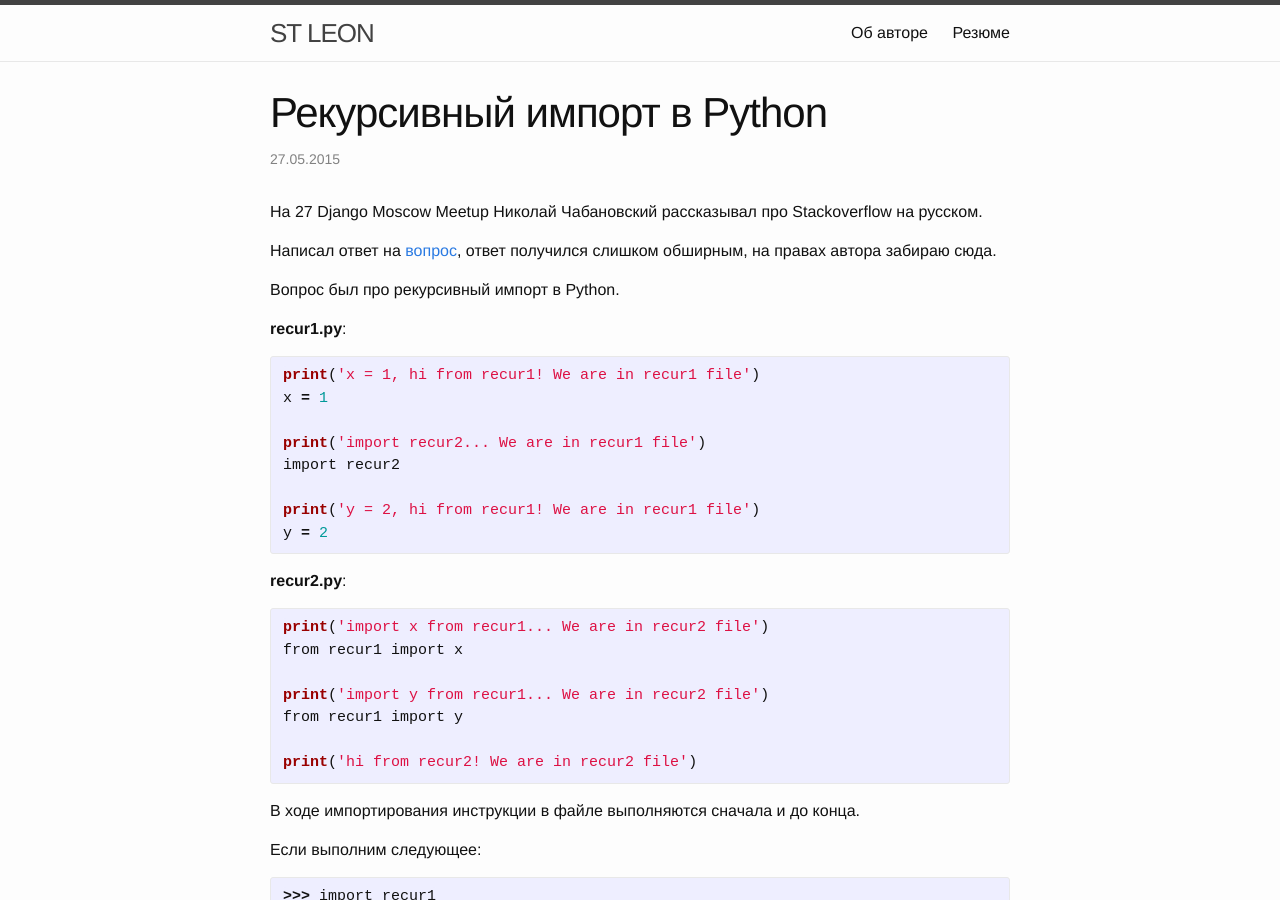
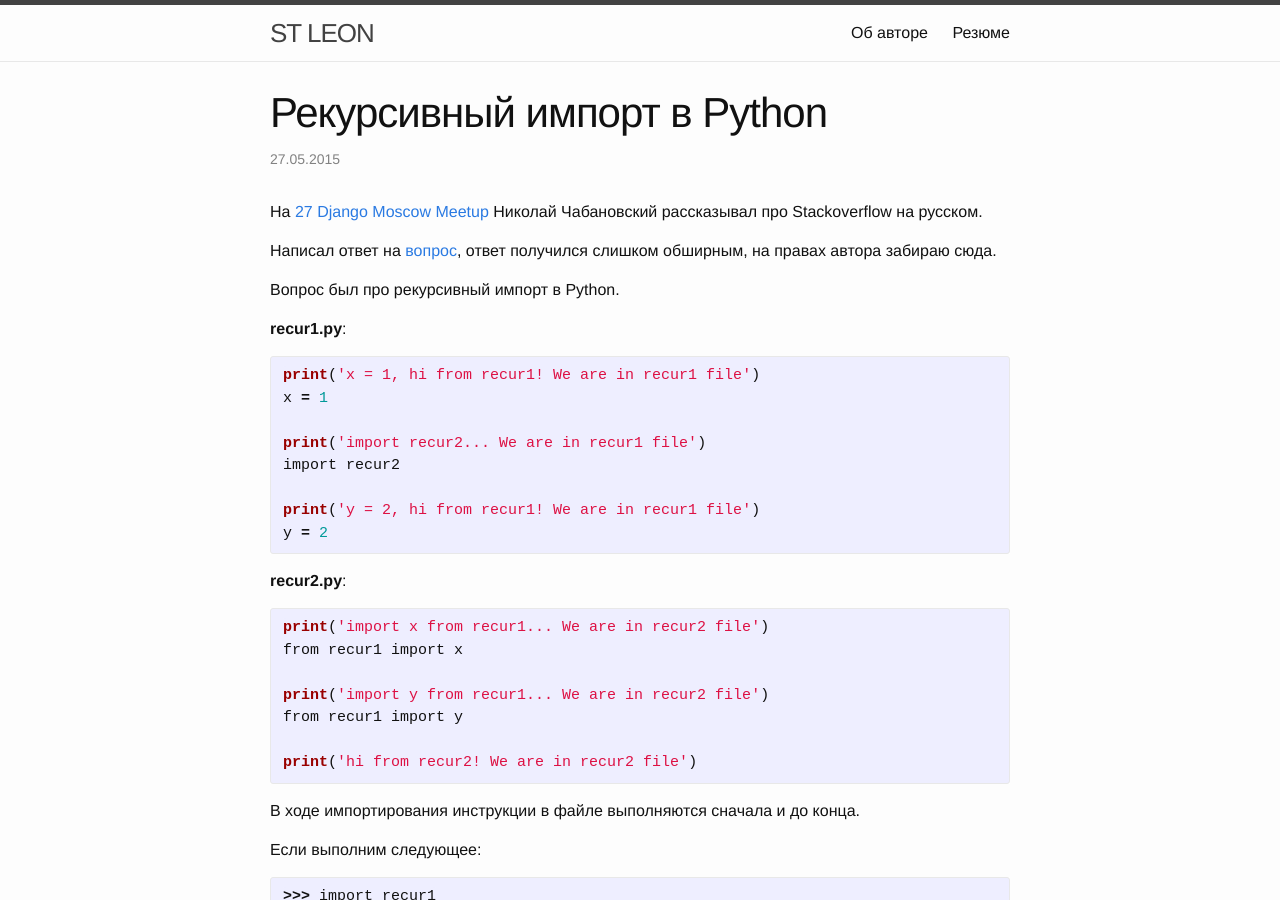
Before and after one commit to stleon/stleon.github.io, a Jekyll site: the page built from _posts/2015-05-27-python-recursive-import.markdown, in a window 1280 px wide and 900 px high. Built offline with Jekyll 4.4.1, drawn with Linux system fonts in a browser that asks for light colours; comment, search, counter and statistics services are not loaded; part of the change alters nothing that is shown.

```diff
--- a/_posts/2015-05-27-python-recursive-import.markdown
+++ b/_posts/2015-05-27-python-recursive-import.markdown
@@ -7,7 +7,7 @@ categories: python
 permalink: /blog/python-recursive-import
 ---
 
-На 27 Django Moscow Meetup Николай Чабановский рассказывал про Stackoverflow на русском.
+На [27 Django Moscow Meetup](/blog/27-moscow-django-meetup) Николай Чабановский рассказывал про Stackoverflow на русском.
 
 Написал ответ на [вопрос](http://ru.stackoverflow.com/questions/426298/), ответ получился слишком обширным, на правах автора забираю сюда.
 
```
